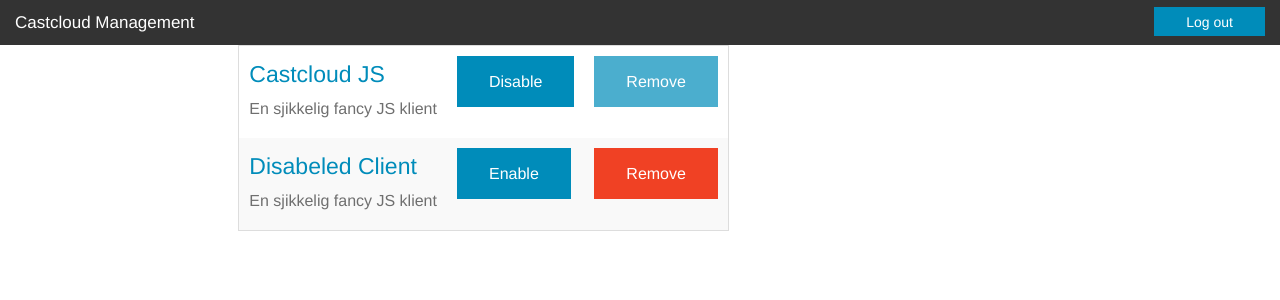
After one commit to Castcloud/castcloud-php-server, a PHP site: template management/templates/clientmanagement.phtml in a window 1280 px wide. The commit adds this page. Shown: the top 300 px of the page. Run offline with PHP 8.4, Linux system fonts and the light colour scheme; the template is opened without the code that fills it, so the values that code supplies are empty.

Commit message:
Added menu and client management

```diff
--- /dev/null
+++ b/management/templates/clientmanagement.phtml
@@ -0,0 +1,42 @@
+<?php
+include('header.phtml');
+include('nav.phtml');
+?>
+<div class="row">
+<div class="small-12 medium-10 medium-offset-1 columns">
+	<table>
+		<tbody>
+			<!-- Lists all users if Administrator, only yourself if user -->
+			<tr>
+				<td>
+					<h4><a href="edit/sjefen6" class="">Castcloud JS</a></h3>
+					<p class="subheader">En sjikkelig fancy JS klient</p>
+				</td>
+      			<!-- Should only be shown and accessible for the signed in user -->
+      			<td>
+      				<a href="export/sjefen6" class="button">Disable</a>
+      			</td>
+      			<td>
+      				<a class="button disabled" title="Disable to remove.">Remove</a>
+      			</td>
+			</tr>
+			<tr class="alert warning">
+				<td>
+					<h4><a href="edit/sjefen6" class="">Disabeled Client</a></h3>
+					<p class="subheader">En sjikkelig fancy JS klient</p>
+				</td>
+      			<!-- Should only be shown and accessible for the signed in user -->
+      			<td>
+      				<a href="export/sjefen6" class="button">Enable</a>
+      			</td>
+      			<td>
+      				<a href="export/sjefen6" class="button alert">Remove</a>
+      			</td>
+			</tr>
+		</tbody>
+	</table>
+</div>
+</div>
+<?php
+include('footer.phtml');
+?>
--- /dev/null
+++ b/management/templates/nav.phtml
@@ -0,0 +1,20 @@
+				<nav class="top-bar hide-for-small" data-topbar>
+					<ul class="title-area">
+						<li class="name">
+							<h1><a href="/management/">Castcloud Management</a></h1>
+						</li>
+						<li class="toggle-topbar menu-icon">
+							<a href="#">Menu</a>
+						</li>
+					</ul>
+
+					<section class="top-bar-section">
+						<ul class="right">
+							<li class="has-form">
+								<form action="logout" method="POST">
+									<input type="submit" class="button" value="Log out">
+								</form>
+							</li>
+						</ul>
+					</section>
+				</nav>
--- a/management/templates/userlist.phtml
+++ b/management/templates/userlist.phtml
@@ -1,8 +1,12 @@
 <?php
 include('header.phtml');
+include('nav.phtml');
 ?>
 <div class="row">
 <div class="small-12 medium-10 medium-offset-1 columns">
+	<div class="row">
+		<div class="left"><h3>Welcome <?php echo $_SESSION['username']; ?></h3></div>
+	</div>
 	<table>
 		<tbody>
 			<!-- Lists all users if Administrator, only yourself if user -->
```
